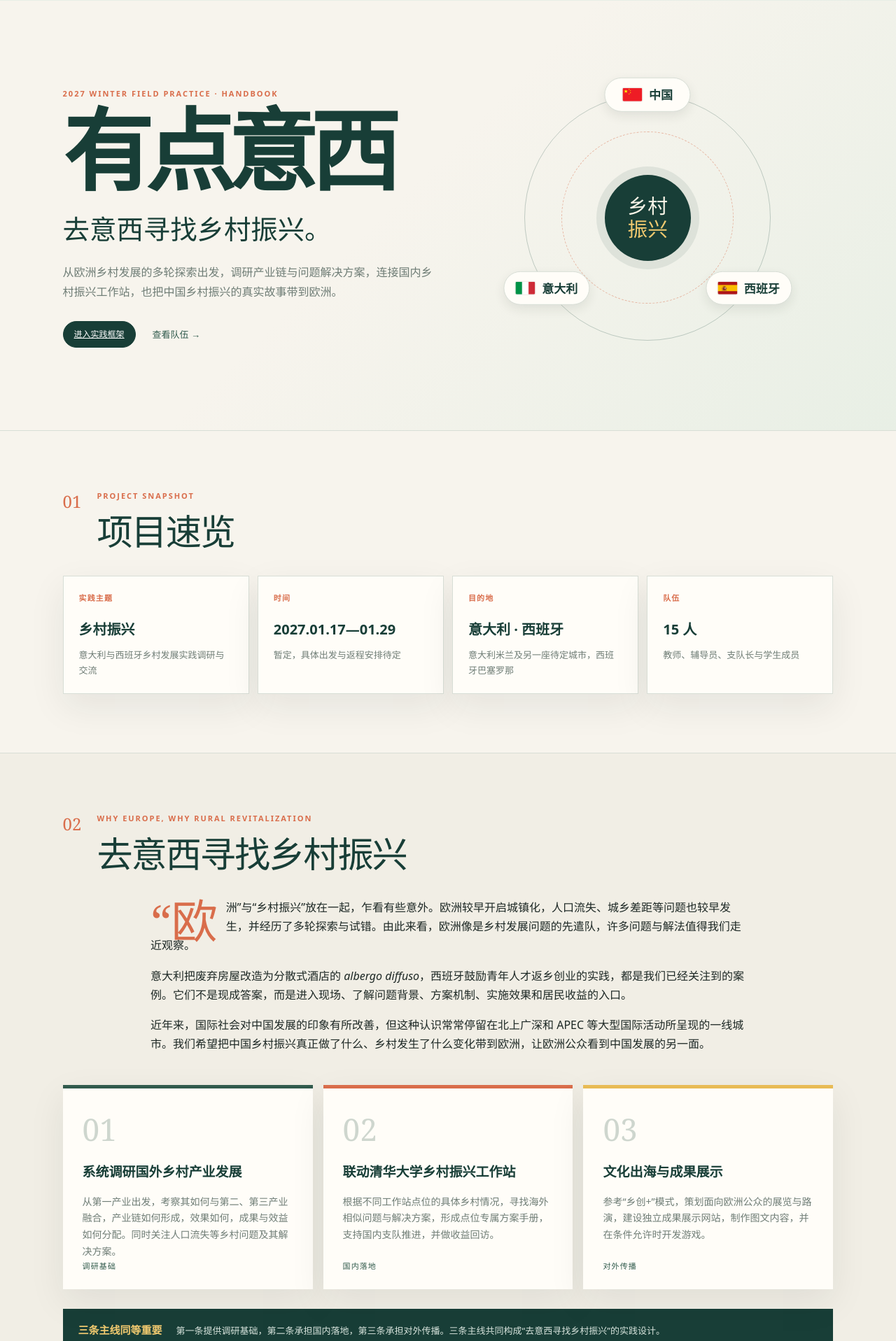
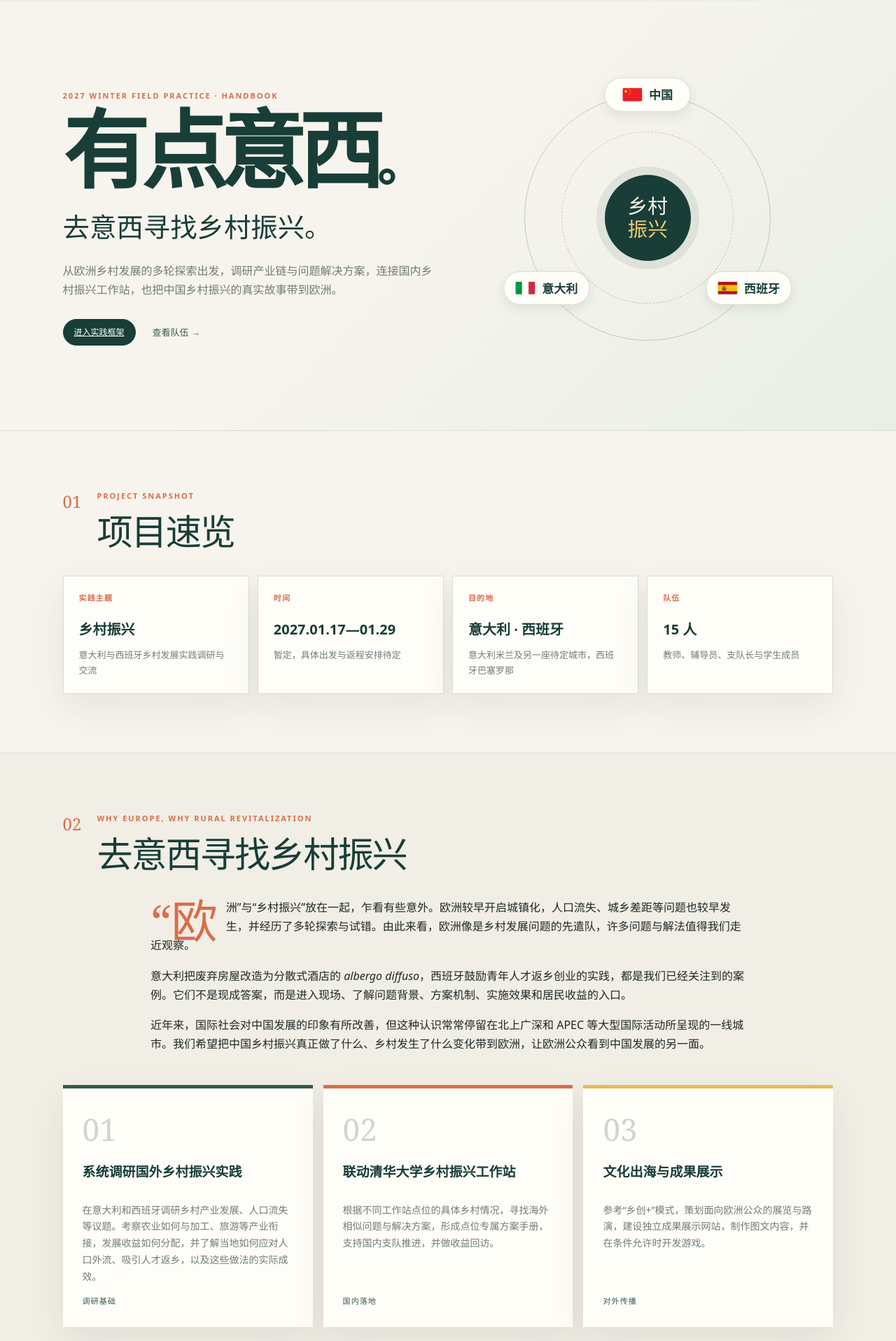
Before and after one commit to wkr25/JourneytotheWest, a plain HTML site: page index.html in a window 1280 px wide. Shown: the part 120-2037 px from the top of the page at 70% size. Drawn offline with Linux system fonts and the light colour scheme.

Commit message:
Update the hero title and rural revitalization research copy

```diff
--- a/index.html
+++ b/index.html
@@ -6,7 +6,7 @@
   <meta name="description" content="清华大学自动化系2027年寒假实践支队“有点意西”工作手册">
   <meta name="robots" content="noindex">
   <title>有点意西｜支队工作手册</title>
-  <link rel="stylesheet" href="styles.css?v=country-badges">
+  <link rel="stylesheet" href="styles.css?v=hero-copy">
 </head>
 <body>
   <div class="site-shell">
@@ -34,7 +34,7 @@
       <section class="hero section" id="overview">
         <div class="hero-copy">
           <p class="eyebrow">2027 WINTER FIELD PRACTICE · HANDBOOK</p>
-          <h1>有点意西</h1>
+          <h1>有点意西<span class="hero-period">。</span></h1>
           <p class="hero-lead">去意西寻找乡村振兴。</p>
           <p class="hero-note">从欧洲乡村发展的多轮探索出发，调研产业链与问题解决方案，连接国内乡村振兴工作站，也把中国乡村振兴的真实故事带到欧洲。</p>
           <div class="hero-actions"><a class="button primary" href="#theme">进入实践框架</a><a class="text-link" href="#team">查看队伍 →</a></div>
@@ -63,7 +63,7 @@
         <div class="section-heading"><span class="chapter">02</span><div><p class="eyebrow">WHY EUROPE, WHY RURAL REVITALIZATION</p><h2>去意西寻找乡村振兴</h2></div></div>
         <div class="theme-intro"><p class="dropcap">“欧洲”与“乡村振兴”放在一起，乍看有些意外。欧洲较早开启城镇化，人口流失、城乡差距等问题也较早发生，并经历了多轮探索与试错。由此来看，欧洲像是乡村发展问题的先遣队，许多问题与解法值得我们走近观察。</p><p>意大利把废弃房屋改造为分散式酒店的 <em>albergo diffuso</em>，西班牙鼓励青年人才返乡创业的实践，都是我们已经关注到的案例。它们不是现成答案，而是进入现场、了解问题背景、方案机制、实施效果和居民收益的入口。</p><p>近年来，国际社会对中国发展的印象有所改善，但这种认识常常停留在北上广深和 APEC 等大型国际活动所呈现的一线城市。我们希望把中国乡村振兴真正做了什么、乡村发生了什么变化带到欧洲，让欧洲公众看到中国发展的另一面。</p></div>
         <div class="three-lines">
-          <article class="line-card line-research"><span class="line-no">01</span><h3>系统调研国外乡村产业发展</h3><p>从第一产业出发，考察其如何与第二、第三产业融合，产业链如何形成，效果如何，成果与效益如何分配。同时关注人口流失等乡村问题及其解决方案。</p><span class="line-tag">调研基础</span></article>
+          <article class="line-card line-research"><span class="line-no">01</span><h3>系统调研国外乡村振兴实践</h3><p>在意大利和西班牙调研乡村产业发展、人口流失等议题。考察农业如何与加工、旅游等产业衔接，发展收益如何分配，并了解当地如何应对人口外流、吸引人才返乡，以及这些做法的实际成效。</p><span class="line-tag">调研基础</span></article>
           <article class="line-card line-link"><span class="line-no">02</span><h3>联动清华大学乡村振兴工作站</h3><p>根据不同工作站点位的具体乡村情况，寻找海外相似问题与解决方案，形成点位专属方案手册，支持国内支队推进，并做收益回访。</p><span class="line-tag">国内落地</span></article>
           <article class="line-card line-outreach"><span class="line-no">03</span><h3>文化出海与成果展示</h3><p>参考“乡创+”模式，策划面向欧洲公众的展览与路演，建设独立成果展示网站，制作图文内容，并在条件允许时开发游戏。</p><span class="line-tag">对外传播</span></article>
         </div>
--- a/styles.css
+++ b/styles.css
@@ -41,6 +41,26 @@ details label { display: block; margin-top: 8px; }
   .main-nav { display: flex; order: 3; flex: 1 0 100%; justify-content: flex-start; overflow-x: auto; padding-bottom: 2px; }
   .main-nav a:nth-child(n) { display: block; flex: none; }
   .toolbar { margin-left: auto; }
+}
+.hero-copy {
+  min-width: 0;
+  container-type: inline-size;
+}
+.hero-copy h1 {
+  font-size: min(clamp(64px, 10vw, 145px), 23cqi);
+  white-space: nowrap;
+}
+.hero-period {
+  font-size: 0.55em;
+  letter-spacing: 0;
+}
+.line-card {
+  display: flex;
+  flex-direction: column;
+}
+.line-tag {
+  position: static;
+  margin-top: auto;
 }
 .hero-orbit {
   position: relative;
@@ -109,6 +129,7 @@ details label { display: block; margin-top: 8px; }
 .orbit-badge-it { --badge-x: 17.2%; --badge-y: 72.9%; }
 .orbit-badge-es { --badge-x: 82.8%; --badge-y: 72.9%; }
 @media (max-width: 700px) {
+  .hero-copy h1 { font-size: min(78px, 23cqi); }
   .hero-orbit { width: min(100%, 340px); }
 }
 @media (max-width: 400px) {
```
